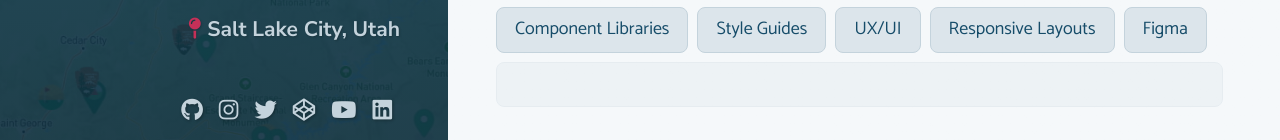
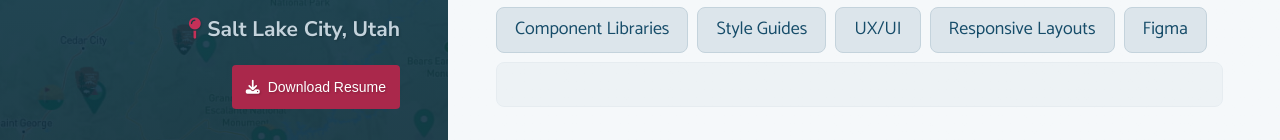
Before and after one commit to ToddWebDev/todd-rizzolo-next-js, a Next.js app: page / in a window 1280 px wide. Shown: the part 655-795 px from the top of the page. Built offline with nearby package versions, Linux system fonts and the light colour scheme; no server answers; a web font is replaced by a local one.

Commit message:
Update resume

```diff
--- a/components/Header.tsx
+++ b/components/Header.tsx
@@ -43,14 +43,14 @@ const Header = () => {
         <h3 style={{ fontSize: '1.17em' }}>
           <i aria-hidden className='fas fa-map-pin'></i> Salt Lake City, Utah
         </h3>
-        {/* <button onClick={downloadResume}>
+        <button onClick={downloadResume}>
           <span
             aria-hidden
             className='fas fa-download'
             style={{ marginRight: '8px' }}
           ></span>
           Download Resume
-        </button> */}
+        </button>
       </div>
       <div>
         <ContactFooter />
```
Also changed, not shown: 1 other file (tests, documents, lock files or other folders).
